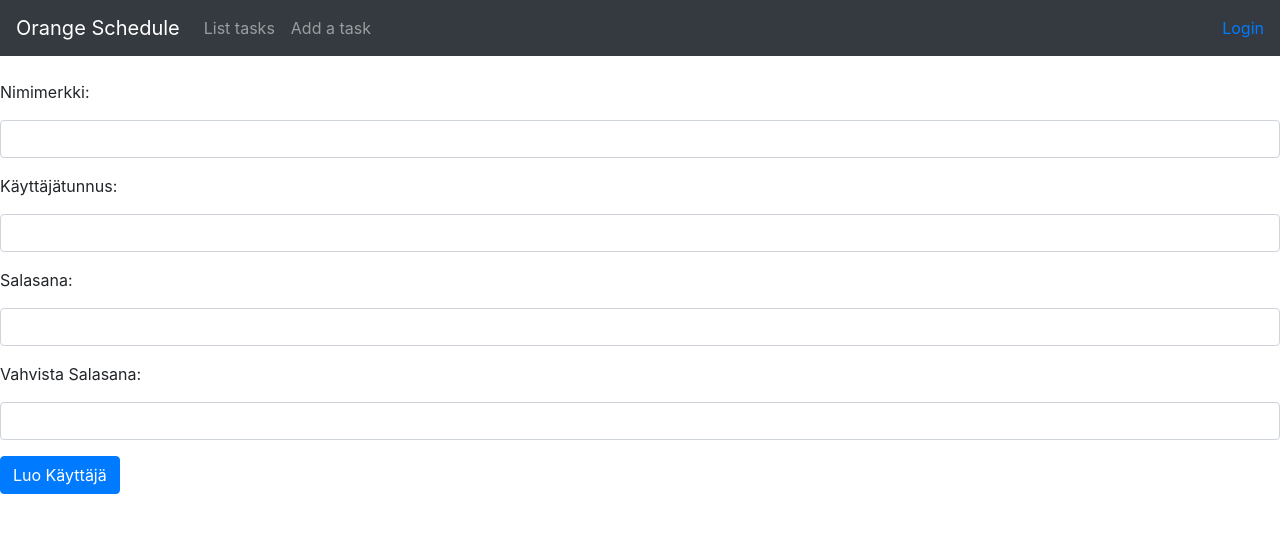
After one commit to Muisku/work-schedule-app, a Flask app: page /auth/register/ in a window 1280 px wide. The commit adds this page. Shown: the top 533 px of the page. Run offline with Flask 2, Linux system fonts and the light colour scheme; some libraries are stand-ins or nearby versions.

Commit message:
käyttäjän luominen lisätty

```diff
--- a/application/auth/forms.py
+++ b/application/auth/forms.py
@@ -8,3 +8,12 @@ class LoginForm(FlaskForm):
 
     class Meta:
         csrf = False
+
+class RegisterForm(FlaskForm):
+    name = StringField("Nimimerkki:")
+    username = StringField("Käyttäjätunnus:")
+    password = PasswordField("Salasana:")
+    confirm = PasswordField("Vahvista Salasana:")
+
+    class Meta:
+        csrf = False
--- a/application/auth/models.py
+++ b/application/auth/models.py
@@ -37,7 +37,7 @@ class User(db.Model):
     def find_users_with_no_tasks():
         stmt = text("SELECT Account.id, Account.name FROM Account"
                     " LEFT JOIN Task ON Task.account_id = Account.id"
-                    " WHERE (Task.done IS null OR Task.done IS True)"
+                    " WHERE (Task.done IS null OR Task.done = 1)"
                     " GROUP BY Account.id"
                     " HAVING COUNT(Task.id) = 0")
         res = db.engine.execute(stmt)
--- a/application/auth/views.py
+++ b/application/auth/views.py
@@ -1,9 +1,9 @@
 from flask import render_template, request, redirect, url_for
 from flask_login import login_user, logout_user
 
-from application import app
+from application import app, db
 from application.auth.models import User
-from application.auth.forms import LoginForm
+from application.auth.forms import LoginForm, RegisterForm
 
 
 @app.route("/auth/login", methods = ["GET", "POST"])
@@ -27,3 +27,22 @@ def auth_login():
 def auth_logout():
     logout_user()
     return redirect(url_for("index"))
+
+@app.route("/auth/register/", methods = ["GET", "POST"])
+def auth_register():
+    if request.method == "GET":
+        return render_template("auth/registerform.html", form = RegisterForm())
+
+    form = RegisterForm(request.form)
+
+    if User.query.filter_by(username=form.username.data).first():
+        return render_template("auth/registerform.html", form=form,
+                                error = "Käyttäjätunnus on jo olemassa")
+
+    user = User(form.name.data,form.username.data,form.password.data)
+    db.session().add(user)
+    db.session().commit()
+
+    login_user(User.query.filter_by(username=form.username.data, password=form.password.data).first())
+
+    return redirect(url_for("index"))
--- a/application/templates/auth/loginform.html
+++ b/application/templates/auth/loginform.html
@@ -26,4 +26,6 @@
       </td>
     </tr>
 </form>
+<p><a href="{{ url_for('auth_register') }}">Luo uusi käyttäjätunnus?</a></p>
+
 {% endblock %}
--- /dev/null
+++ b/application/templates/auth/registerform.html
@@ -0,0 +1,39 @@
+{% extends "layout.html" %}
+
+{% block body %}
+{{ error }}
+<form method="POST" action="{{ url_for('auth_register') }}">
+
+    {% for field in form.errors %}
+        {% for error in form.errors[field] %}
+            <div>{{field }}: {{ error }}</div>
+        {% endfor %}
+    {% endfor %}
+
+    <div class=form-group>
+        <label for="name">{{ form.name.label }}</label>
+        <input type ="text" class="form-control" id="name" name="name">
+    </div>
+
+    <div class=form-group>
+        <label for="username">{{ form.username.label }}</label>
+        <input type ="text" class="form-control" id="username" name="username">
+    </div>
+
+    <div class=form-group>
+        <label for="password">{{ form.password.label }}</label>
+        <input type="password" class="form-control" id="password" name="password">
+    </div>
+
+    <div class=form-group>
+        <label for="confirm">{{ form.confirm.label }}</label>
+        <input type="password" class="form-control" id="confirm" name="confirm">
+    </div>
+
+    <div>
+        <button type="submit" class="btn btn-primary">Luo Käyttäjä</button>
+    </div>
+</form>
+
+
+{% endblock %}
--- a/application/templates/tasks/list.html
+++ b/application/templates/tasks/list.html
@@ -4,12 +4,14 @@
 	<table>
 	  <tr>
 	    <th>Task</th>
-	    <th>Done</th>
+			<th>Done</th>
+			<th>User</th>
 	  </tr>
 	  {% for task in tasks %}
 	  <tr>
 	    <td>{{ task.name }}</td>
 	    <td>{{ task.done }}</td>
+	    <td>{{ task.account.id}}</td>
 	    <td>
 	       <form method="POST" action="{{ url_for('task_set_done', task_id=task.id) }}">
 		 <input type="submit" value="Change status!"/>
--- a/run.py
+++ b/run.py
@@ -1,7 +1,5 @@
 from application import app
 
-app.logger.addHandler(logging.StreamHandler(sys.stdout))
-app.logger.setLevel(logging.ERROR)
 
 if __name__ == '__main__':
     app.run(debug=True)
```
